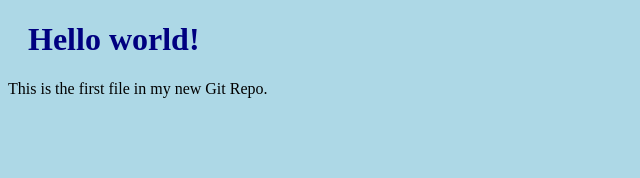
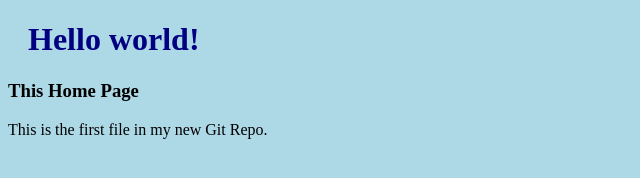
Before and after one commit to infotecsys/test_git, a plain HTML site: page index.html in a window 1280 px wide. Shown: the whole page, without its empty margins (0-640 px from the left). Drawn offline with Linux system fonts and the light colour scheme.

Commit message:
update index file with add h3 tag

```diff
--- a/index.html
+++ b/index.html
@@ -4,11 +4,13 @@
     <meta charset="UTF-8">
     <meta name="viewport" content="width=device-width, initial-scale=1.0">
     <title>Hello World!</title>
-    <link rel="stylesheet" href="styleblue.css">
+    <link rel="stylesheet" href="styleblue.css  ">
 </head>
 <body>
     <h1>Hello world!</h1>
+    <h3>This Home Page</h3>
     <p>This is the first file in my new Git Repo.</p>
+
 
 </body>
 </html>
```
